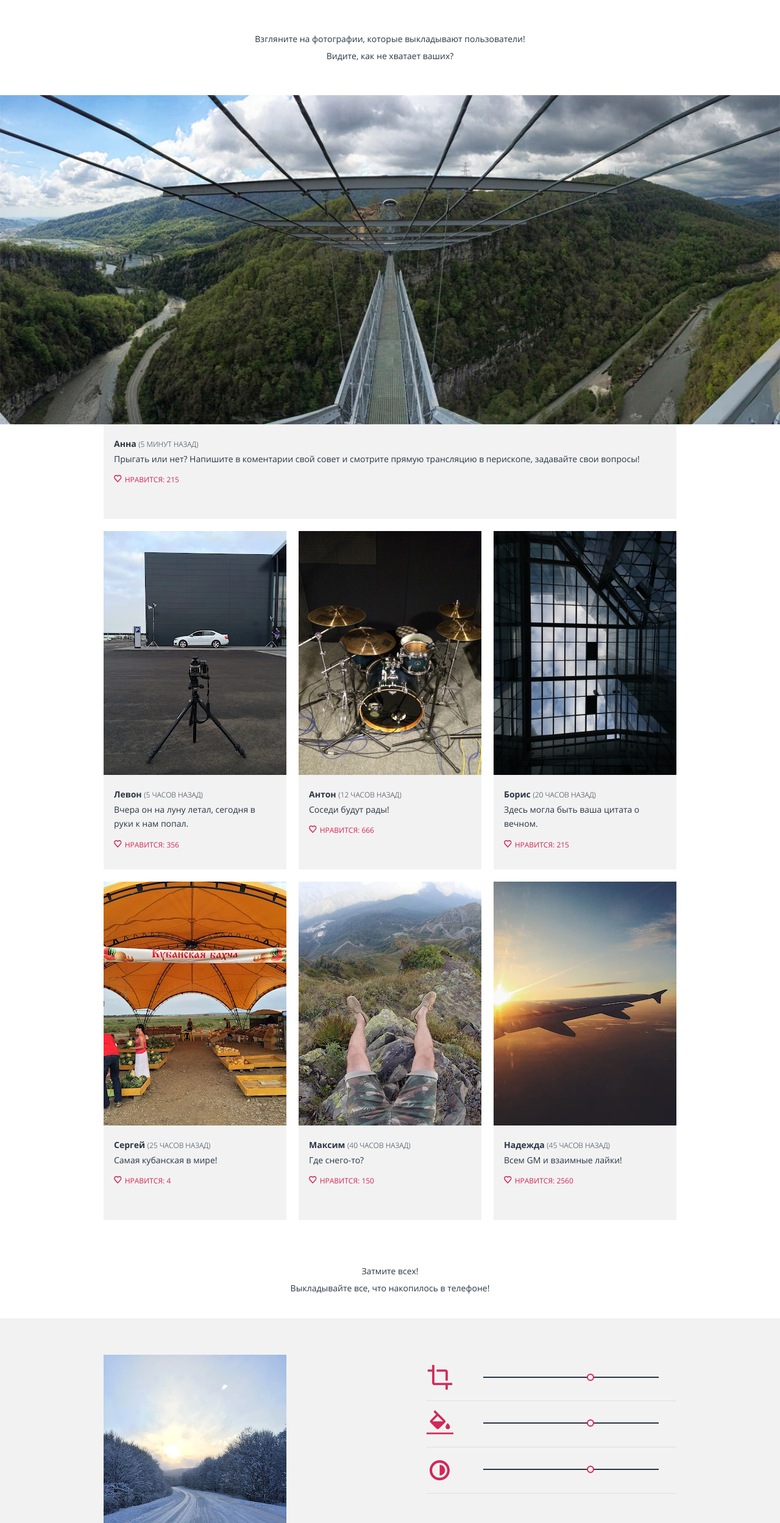
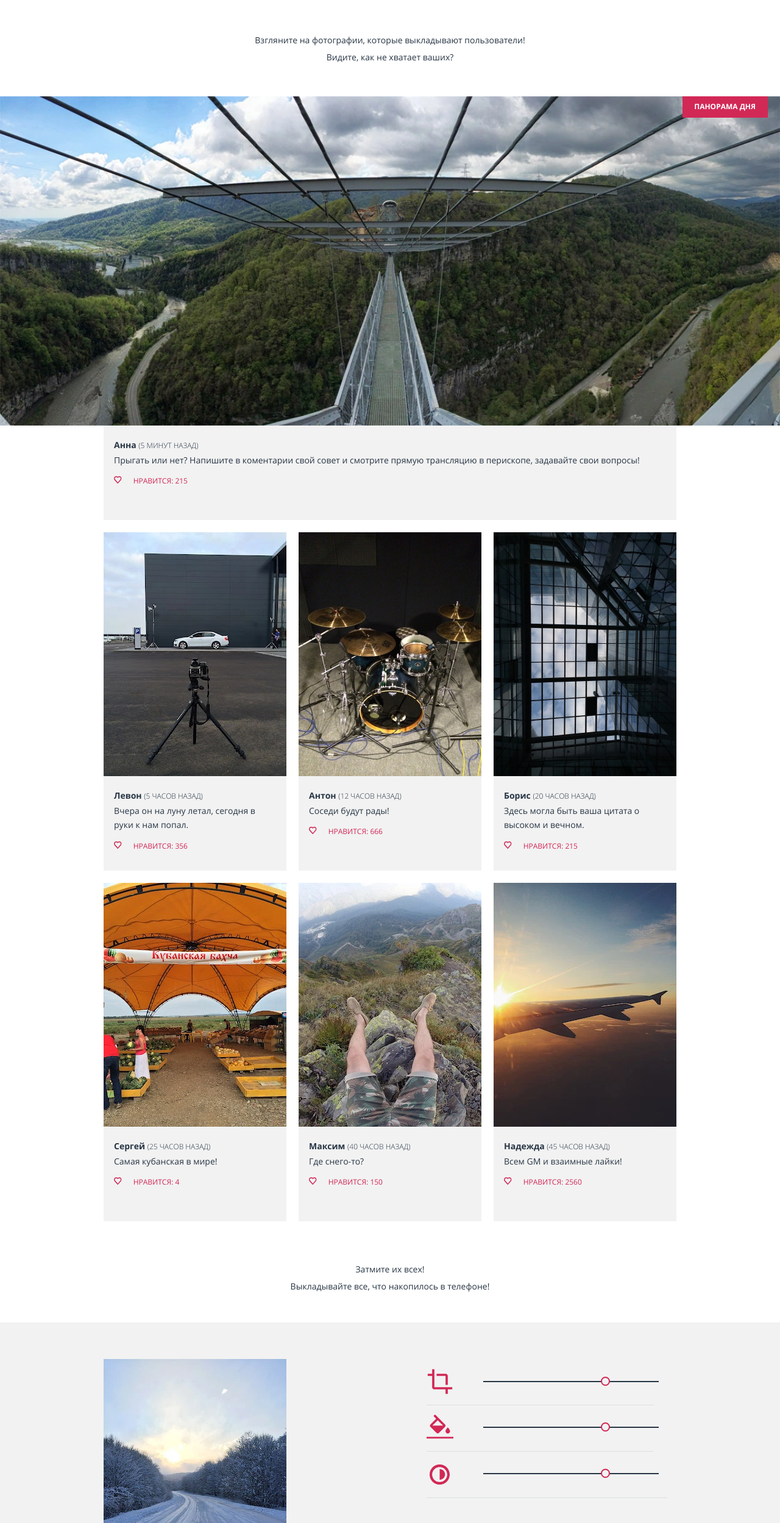
Before and after one commit to allenwalker12349/681261-pink-17, a website: page source/photo.html in a window 1280 px wide. Shown: the part 302-2800 px from the top of the page at 61% size. Drawn offline with Linux system fonts and the light colour scheme.

Commit message:
Пиксельперфект фото мобильная

```diff
--- a/source/less/blocks/button.less
+++ b/source/less/blocks/button.less
@@ -40,6 +40,7 @@
   font-weight: 700;
   text-transform: uppercase;
   color: #dddfe0;
+  cursor: pointer;
 
   &:hover {
     border-color: #b5b9be;
--- a/source/less/blocks/description.less
+++ b/source/less/blocks/description.less
@@ -10,6 +10,7 @@
 }
 
 .description__like-amount {
+  padding-left: 14px;
   color: #d22856;
   text-transform: uppercase;
   font-size: 12px;
--- a/source/less/blocks/developed.less
+++ b/source/less/blocks/developed.less
@@ -2,7 +2,8 @@
   display: flex;
   justify-content: center;
   align-items: center;
-  margin-bottom: 40px;
+  margin-top: 32px;
+  margin-bottom: 30px;
 }
 
 .developed__link:hover path {
--- a/source/less/blocks/intro.less
+++ b/source/less/blocks/intro.less
@@ -13,7 +13,7 @@
 
 .intro--photo {
   padding: 0;
-  padding-top: 110px;
+  padding-top: 107px;
   background-image: url("../../img/bg-back-mobile@1x.jpg");
   background-position: center;
   background-size: cover;
--- a/source/less/blocks/page-footer.less
+++ b/source/less/blocks/page-footer.less
@@ -14,7 +14,7 @@
 }
 
 .page-footer__social {
-  margin-bottom: 40px;
+  margin-top: 35px;
 }
 
 @media (min-width: @tablet-width) {
--- a/source/less/blocks/photo.less
+++ b/source/less/blocks/photo.less
@@ -1,5 +1,5 @@
 .photo__title {
-  margin-top: 50px;
+  margin-top: 52px;
   margin-bottom: 50px;
   text-align: center;
   color: #283645;
@@ -12,13 +12,42 @@
   margin-bottom: 20px;
 }
 
+.photo__item a {
+  text-decoration: none;
+}
+
 .photo__container {
   display: flex;
 }
 
+.photo__item--day-panoram .photo__container {
+  position: relative;
+
+  &::before {
+    content: "";
+    position: absolute;
+    top: 0;
+    right: 20px;
+    display: block;
+    width: 140px;
+    height: 35px;
+    background-color: #d22856;
+  }
+
+  &::after {
+    content: "панорама дня";
+    position: absolute;
+    top: 5px;
+    right: 40px;
+    color: #ffffff;
+    text-transform: uppercase;
+    font-size: 12px;
+    font-weight: 700;
+  }
+}
+
 .photo__pic {
   width: 100%;
-  height: auto;
 }
 
 .photo__description {
--- a/source/less/blocks/post.less
+++ b/source/less/blocks/post.less
@@ -1,9 +1,11 @@
 .post__title {
-  margin-bottom: 35px;
+  margin-top: 45px;
+  margin-bottom: 45px;
 }
 
 .post__container {
   background-color: #f2f2f2;
+  padding-bottom: 35px;
 }
 
 .post__photo-container {
@@ -16,7 +18,7 @@
   position: relative;
   display: flex;
   flex-wrap: wrap;
-  justify-content: space-around;
+  justify-content: center;
 }
 
 .post__icon--active path:nth-child(2),
@@ -34,6 +36,12 @@
   position: relative;
   display: flex;
   align-items: center;
+  margin-right: 37px;
+  cursor: pointer;
+}
+
+.post__control-item:nth-child(3) {
+  margin-right: 15px;
 }
 
 .post__wrapper {
--- a/source/less/blocks/range-control.less
+++ b/source/less/blocks/range-control.less
@@ -6,7 +6,8 @@
 .range-control--crop {
   position: absolute;
   display: block;
-  top: 80px;
+  top: 82px;
+  left: -14px;
 }
 
 .range-control__bar {
@@ -18,12 +19,12 @@
   &::after {
     content: "";
     position: absolute;
-    top: -5px;
-    left: 170px;
+    top: -7px;
+    left: 193px;
     display: block;
     box-sizing: border-box;
-    width: 12px;
-    height: 12px;
+    width: 15px;
+    height: 15px;
     border-radius: 50%;
     background-color: #f2f2f2;
     border: 2px solid #d22856;
--- a/source/less/blocks/site-logo.less
+++ b/source/less/blocks/site-logo.less
@@ -11,8 +11,10 @@
 }
 
 .site-logo--footer {
-  width: 147px;
-  height: 40px;
+  display: flex;
+  width: 100%;
+  justify-content: center;
+  margin-top: 40px;
 
   &:active svg g {
     fill: #283645;
--- a/source/photo.html
+++ b/source/photo.html
@@ -152,7 +152,7 @@
                 <picture class="photo__container">
                   <source type="image/webp" media="(min-width: 960px)" srcset="img/photo-car-desktop@1x.webp 1x, img/photo-car-desktop@2x.webp 2x">
                   <source type="image/webp" media="(min-width: 660px)" srcset="img/photo-car-tablet@1x.webp 1x, img/photo-car-tablet@2x.webp 2x">
-                  <source type="image/webp" srcset="img/photo-car-tablet@1x.webp 1x, img/photo-car-tablet@2x.webp 2x">
+                  <source type="image/webp" srcset="img/photo-car-mobile@1x.webp 1x, img/photo-car-mobile@2x.webp 2x">
                   <source media="(min-width: 960px)" srcset="img/photo-car-desktop@1x.jpg 1x, img/photo-car-desktop@2x.jpg 2x">
                   <source media="(min-width: 660px)" srcset="img/photo-car-tablet@1x.jpg 1x, img/photo-car-tablet@2x.jpg 2x">
                   <img class="photo__pic" src="img/photo-car-mobile@1x.jpg" srcset="img/photo-car-mobile@2x.jpg 2x" alt="Изображение пользователя">
@@ -175,7 +175,7 @@
                 <picture class="photo__container">
                   <source type="image/webp" media="(min-width: 960px)" srcset="img/photo-drumset-desktop@1x.webp 1x, img/photo-drumset-desktop@2x.webp 2x">
                   <source type="image/webp" media="(min-width: 660px)" srcset="img/photo-drumset-tablet@1x.webp 1x, img/photo-drumset-tablet@2x.webp 2x">
-                  <source type="image/webp" srcset="img/photo-drumset-tablet@1x.webp 1x, img/photo-drumset-tablet@2x.webp 2x">
+                  <source type="image/webp" srcset="img/photo-drumset-mobilex@1x.webp 1x, img/photo-drumset-mobile@2x.webp 2x">
                   <source media="(min-width: 960px)" srcset="img/photo-drumset-desktop@1x.jpg 1x, img/photo-drumset-desktop@2x.jpg 2x">
                   <source media="(min-width: 660px)" srcset="img/photo-drumset-tablet@1x.jpg 1x, img/photo-drumset-tablet@2x.jpg 2x">
                   <img class="photo__pic" src="img/photo-drumset-mobile@1x.jpg" srcset="img/photo-drumset-mobile@2x.jpg 2x" alt="Изображение пользователя">
@@ -198,7 +198,7 @@
                 <picture class="photo__container">
                   <source type="image/webp" media="(min-width: 960px)" srcset="img/photo-window-desktop@1x.webp 1x, img/photo-window-desktop@2x.webp 2x">
                   <source type="image/webp" media="(min-width: 660px)" srcset="img/photo-window-tablet@1x.webp 1x, img/photo-window-tablet@2x.webp 2x">
-                  <source type="image/webp" srcset="img/photo-window-tablet@1x.webp 1x, img/photo-window-tablet@2x.webp 2x">
+                  <source type="image/webp" srcset="img/photo-window-mobile@1x.webp 1x, img/photo-window-mobile@2x.webp 2x">
                   <source media="(min-width: 960px)" srcset="img/photo-window-desktop@1x.jpg 1x, img/photo-window-desktop@2x.jpg 2x">
                   <source media="(min-width: 660px)" srcset="img/photo-window-tablet@1x.jpg 1x, img/photo-window-tablet@2x.jpg 2x">
                   <img class="photo__pic" src="img/photo-window-mobile@1x.jpg" srcset="img/photo-window-mobile@2x.jpg 2x" alt="Изображение пользователя">
@@ -208,7 +208,7 @@
                 <b class="description__name">Борис</b>
                 <span class="description__time-ago">(20 часов назад)</span>
                 <p class="description__text">
-                  Здесь могла быть ваша цитата о вечном.
+                  Здесь могла быть ваша цитата о высоком и вечном.
                 </p>
                 <svg class="description__like" width="14" height="12">
                   <use xlink:href="#icon-heart"></use>
@@ -221,7 +221,7 @@
                 <picture class="photo__container">
                   <source type="image/webp" media="(min-width: 960px)" srcset="img/photo-fair-desktop@1x.webp 1x, img/photo-fair-desktop@2x.webp 2x">
                   <source type="image/webp" media="(min-width: 660px)" srcset="img/photo-fair-tablet@1x.webp 1x, img/photo-fair-tablet@2x.webp 2x">
-                  <source type="image/webp" srcset="img/photo-fair-tablet@1x.webp 1x, img/photo-fair-tablet@2x.webp 2x">
+                  <source type="image/webp" srcset="img/photo-fair-mobile@1x.webp 1x, img/photo-fair-mobile@2x.webp 2x">
                   <source media="(min-width: 960px)" srcset="img/photo-fair-desktop@1x.jpg 1x, img/photo-fair-desktop@2x.jpg 2x">
                   <source media="(min-width: 660px)" srcset="img/photo-fair-tablet@1x.jpg 1x, img/photo-fair-tablet@2x.jpg 2x">
                   <img class="photo__pic" src="img/photo-fair-mobile@1x.jpg" srcset="img/photo-fair-mobile@2x.jpg 2x" alt="Изображение пользователя">
@@ -244,7 +244,7 @@
                 <picture class="photo__container">
                   <source type="image/webp" media="(min-width: 960px)" srcset="img/photo-pov-desktop@1x.webp 1x, img/photo-pov-desktop@2x.webp 2x">
                   <source type="image/webp" media="(min-width: 660px)" srcset="img/photo-pov-tablet@1x.webp 1x, img/photo-pov-tablet@2x.webp 2x">
-                  <source type="image/webp" srcset="img/photo-pov-tablet@1x.webp 1x, img/photo-pov-tablet@2x.webp 2x">
+                  <source type="image/webp" srcset="img/photo-pov-mobile@1x.webp 1x, img/photo-pov-mobile@2x.webp 2x">
                   <source media="(min-width: 960px)" srcset="img/photo-pov-desktop@1x.jpg 1x, img/photo-pov-desktop@2x.jpg 2x">
                   <source media="(min-width: 660px)" srcset="img/photo-pov-tablet@1x.jpg 1x, img/photo-pov-tablet@2x.jpg 2x">
                   <img class="photo__pic" src="img/photo-pov-mobile@1x.jpg" srcset="img/photo-pov-mobile@2x.jpg 2x" alt="Изображение пользователя">
@@ -267,7 +267,7 @@
                 <picture class="photo__container">
                   <source type="image/webp" media="(min-width: 960px)" srcset="img/photo-wing-desktop@1x.webp 1x, img/photo-wing-desktop@2x.webp 2x">
                   <source type="image/webp" media="(min-width: 660px)" srcset="img/photo-wing-tablet@1x.webp 1x, img/photo-wing-tablet@2x.webp 2x">
-                  <source type="image/webp" srcset="img/photo-wing-tablet@1x.webp 1x, img/photo-wing-tablet@2x.webp 2x">
+                  <source type="image/webp" srcset="img/photo-wing-mobile@1x.webp 1x, img/photo-wing-mobile@2x.webp 2x">
                   <source media="(min-width: 960px)" srcset="img/photo-wing-desktop@1x.jpg 1x, img/photo-wing-desktop@2x.jpg 2x">
                   <source media="(min-width: 660px)" srcset="img/photo-wing-tablet@1x.jpg 1x, img/photo-wing-tablet@2x.jpg 2x">
                   <img class="photo__pic" src="img/photo-wing-mobile@1x.jpg" srcset="img/photo-wing-mobile@2x.jpg 2x" alt="Изображение пользователя">
@@ -290,14 +290,14 @@
       </section>
       <section class="post">
         <h2 class="photo__title post__title">
-          Затмите всех!<br>Выкладывайте все,  что накопилось в телефоне!
+          Затмите их всех!<br>Выкладывайте все,  что накопилось в телефоне!
         </h2>
         <div class="post__container">
           <form class="wrapper post__wrapper" action="index.html" method="post">
             <picture class="post__photo-container">
               <source type="image/webp" media="(min-width: 960px)" srcset="img/photo-road-desktop@1x.webp 1x, img/photo-road-desktop@2x.webp 2x">
               <source type="image/webp" media="(min-width: 660px)" srcset="img/photo-road-tablet@1x.webp 1x, img/photo-road-tablet@2x.webp 2x">
-              <source type="image/webp" srcset="img/photo-road-tablet@1x.webp 1x, img/photo-road-tablet@2x.webp 2x">
+              <source type="image/webp" srcset="img/photo-road-mobile@1x.webp 1x, img/photo-road-mobile@2x.webp 2x">
               <source media="(min-width: 960px)" srcset="img/photo-road-desktop@1x.jpg 1x, img/photo-road-desktop@2x.jpg 2x">
               <source media="(min-width: 660px)" srcset="img/photo-road-tablet@1x.jpg 1x, img/photo-road-tablet@2x.jpg 2x">
               <img class="photo__pic" src="img/photo-road-mobile@1x.jpg" srcset="img/photo-road-mobile@2x.jpg 2x" alt="Фото для добавления">
@@ -341,8 +341,8 @@
       </section>
     </main>
 
-    <footer class="page-footer page-footer--index wrapper">
-      <a class="site-logo__link" href="index.html">
+    <footer class="page-footer wrapper">
+      <a class="site-logo__link site-logo--footer" href="index.html">
         <picture class="site-logo__pic">
           <source media="(min-width: 960px)" srcset="img/logo-pink-blue-desktop.svg">
           <img class="site-logo__img--footer" src="img/logo-pink-blue-mobile.svg" alt="Проект Пинк">
```
Also changed, not shown: source/css/style/style.min.css, 1 other file.
